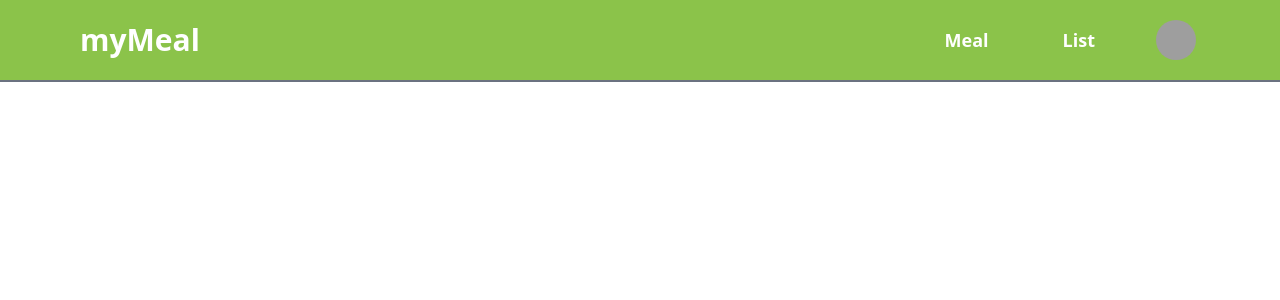
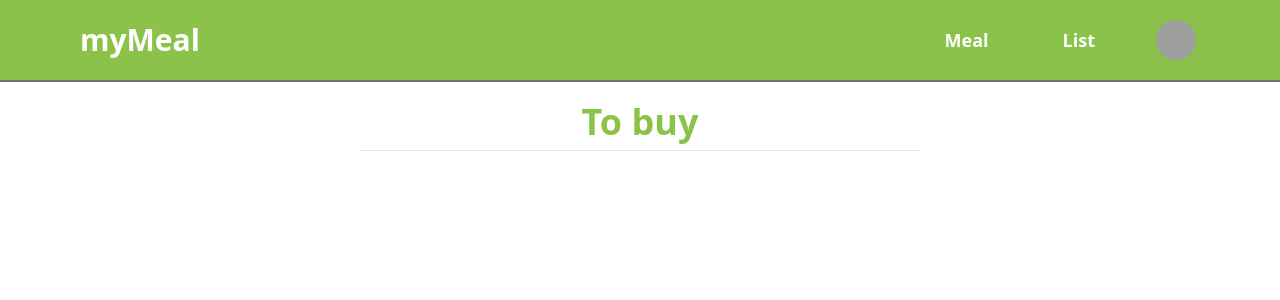
Before and after one commit to TobiasBlankJohansson/meal-fullstack-app, a React (Vite) app in the folder frontend/: page /list in a window 1280 px wide. Shown: the top 300 px of the page. Built offline with nearby package versions, Linux system fonts and the light colour scheme; grey boxes are pictures that could not be loaded.

Commit message:
feat:add header to grocerylist

```diff
--- a/frontend/src/components/List/GroceryList.tsx
+++ b/frontend/src/components/List/GroceryList.tsx
@@ -1,7 +1,10 @@
 export function GroceryList() {
   return (
     <section>
-      <></>
+      <header className="flex flex-col items-center">
+        <h2 className="mb-2 text-4xl text-primary font-bold ">To buy</h2>
+        <hr className="w-2/4"></hr>
+      </header>
     </section>
   );
 }
--- a/frontend/src/components/List/List.tsx
+++ b/frontend/src/components/List/List.tsx
@@ -2,7 +2,7 @@ import { GroceryList } from "./GroceryList";
 
 export function List() {
   return (
-    <main>
+    <main className="mx-20 mt-5">
       <GroceryList></GroceryList>
     </main>
   );
```
